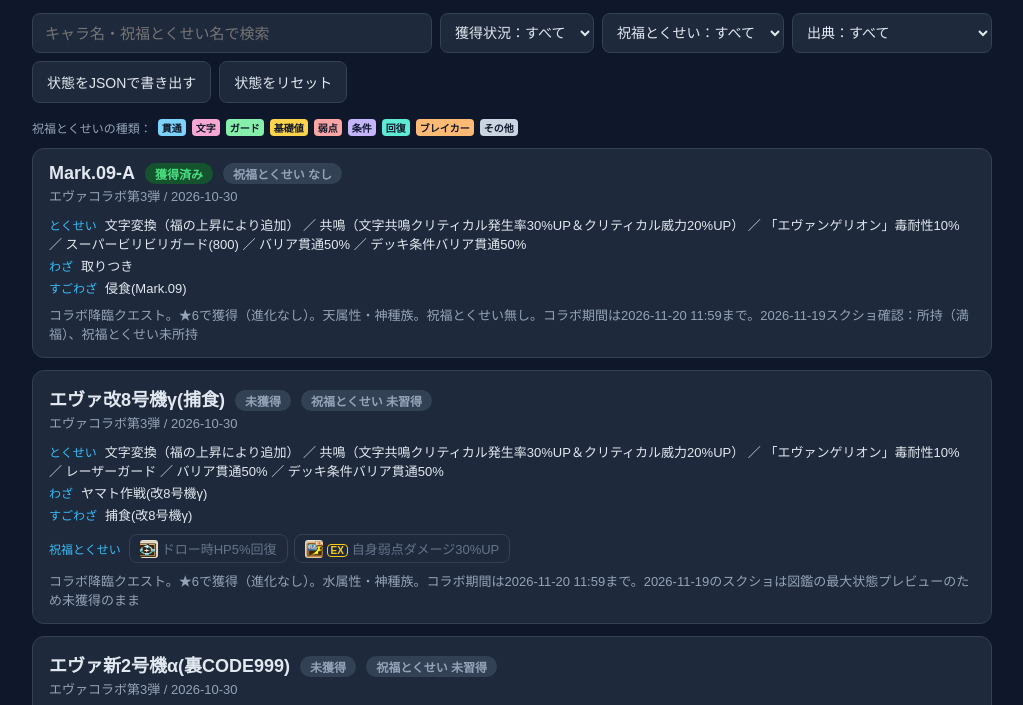
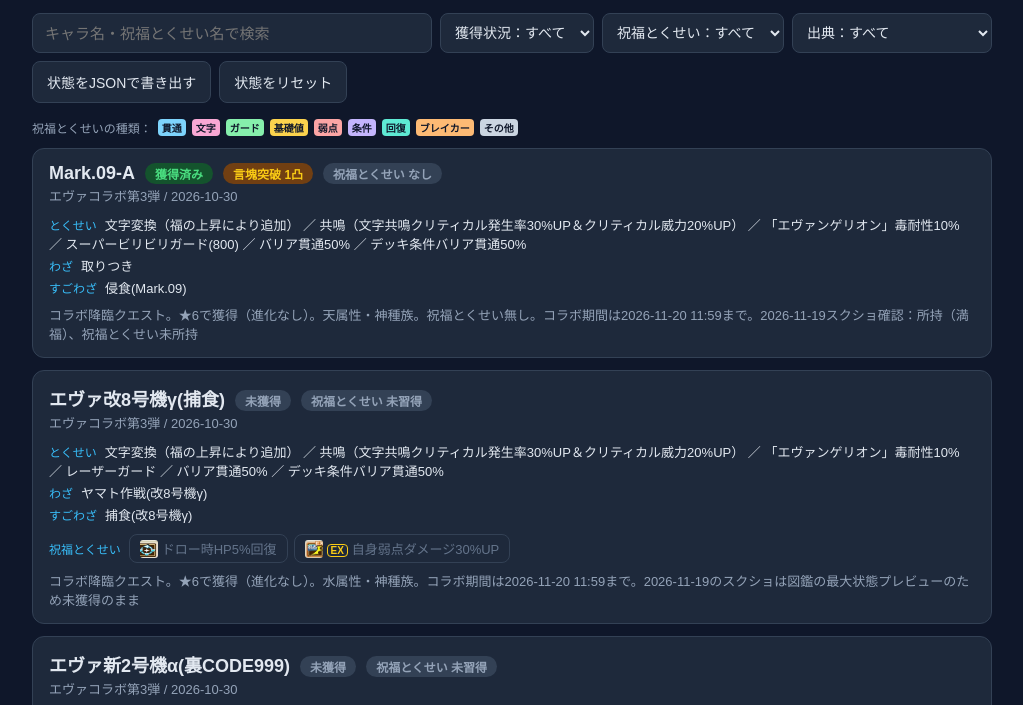
Before and after one commit to gamedcm/kotodaman-db, a plain HTML site: page index.html in a window 1280 px wide. Shown: the part 68-773 px from the top of the page, without its empty margins (128-1151 px from the left). Drawn offline with Linux system fonts and the light colour scheme.

Commit message:
言塊突破バッジの表示を追加

```diff
--- a/index.html
+++ b/index.html
@@ -63,6 +63,7 @@
     .badge.acquired { background: #14532d; color: var(--ok); }
     .badge.not-acquired { background: #334155; color: var(--text-dim); }
     .badge.full { background: #14532d; color: var(--ok); }
+    .badge.totsu { background: #713f12; color: var(--warn); }
     .badge.partial { background: #713f12; color: var(--warn); }
     .badge.none { background: #334155; color: var(--text-dim); }
     button.badge { border: none; cursor: pointer; font-family: inherit; }
@@ -261,6 +262,7 @@
           <div class="card-head">
             <span class="card-name">${escapeHtml(c.name)}</span>
             <button type="button" class="badge ${c.acquired ? "acquired" : "not-acquired"}" data-act="acquired" data-id="${escapeHtml(c.id)}">${c.acquired ? "獲得済み" : "未獲得"}</button>
+            ${c.totsu != null ? `<span class="badge totsu">言塊突破 ${c.totsu}凸</span>` : ""}
             ${stBadge}
           </div>
           <div class="meta">${escapeHtml(c.source || "")}${c.releaseDate ? " / " + escapeHtml(c.releaseDate) : ""}</div>
```
